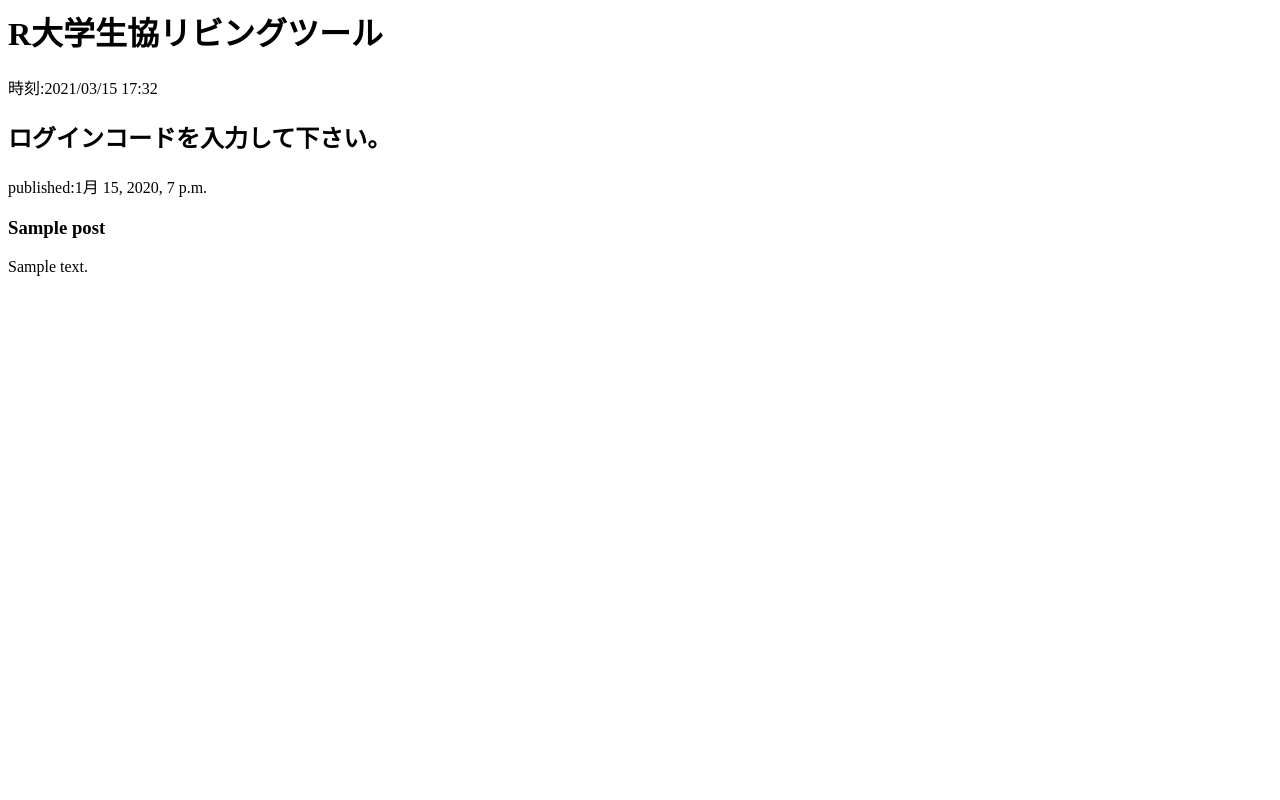
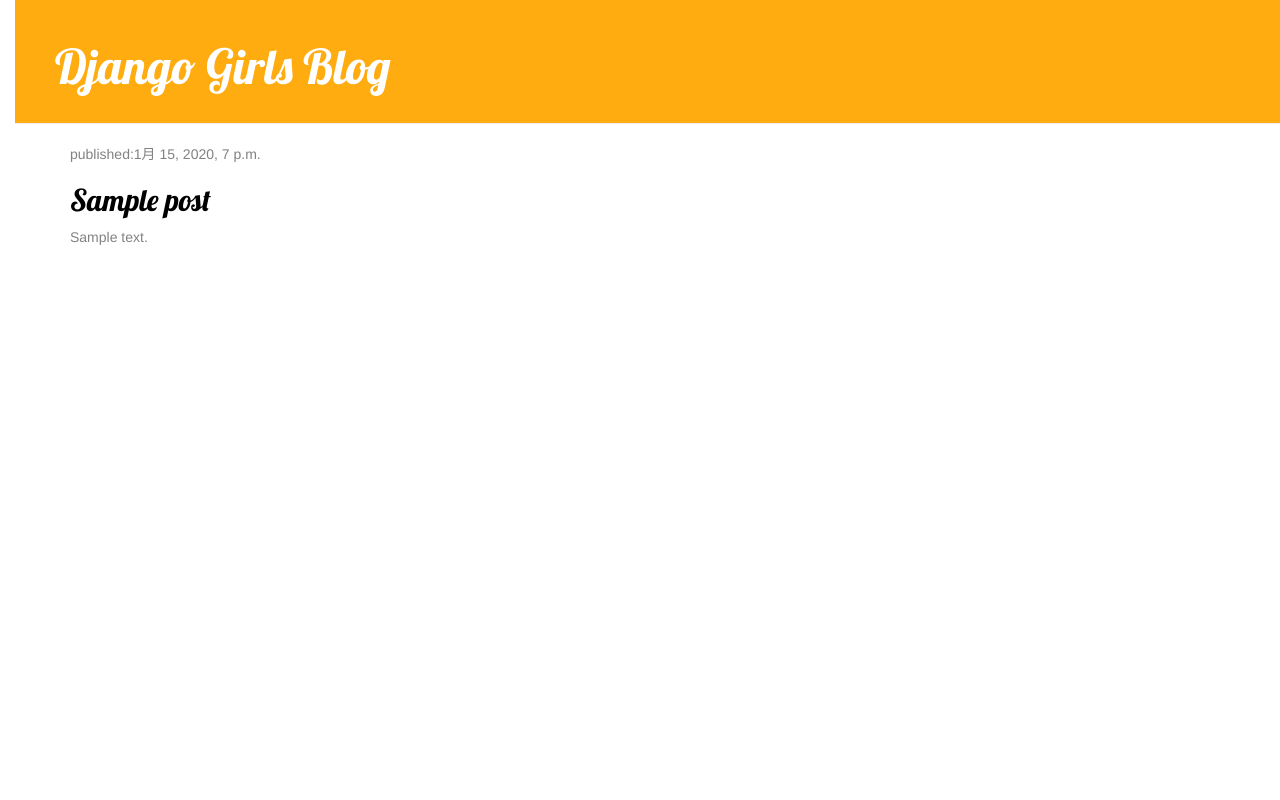
Before and after one commit to yusukey07/my-first-blog, a Django app: page / in a window 1280 px wide. Run offline with Django 3.2, Linux system fonts and the light colour scheme; tables that the repository leaves empty hold one stand-in row (values such as "Sample post"); some libraries are stand-ins or nearby versions.

Commit message:
詳細拡大機能追加

```diff
--- /dev/null
+++ b/blog/static/css/blog.css
@@ -0,0 +1,48 @@
+h1 a,h2 a{
+   color:#ffac11;
+   font-family: 'Lobster';
+}
+body {
+   padding-left: 15px;
+}
+.page-header{
+   background-color: #ffac11;
+   margin-top:0;
+   padding: 20px 20px 20px 40px;
+}
+.page-header h1, .page-header h1 a, .page-header h1 a:visited, .page-header h1 a:active{
+   color: #ffffff;
+   font-size: 36pt;
+   text-decoration: none;
+}
+.content{
+   margin-left:40px;
+}
+h1, h2, h3, h4{
+   font-family:'Lobster', cursive
+}
+
+.date{
+   color: #828282
+}
+
+.save{
+   float:right;
+}
+
+.post-form textarea, .post-form input{
+   width: 100%;
+}
+
+.top-menu, .topmenu:hover, .top-menu:visited{
+   color:#ffffff;
+   float:right;
+   font-size:26pt;
+   margin-right:20px;
+}
+.post{
+   margin-bottom: 70px;
+}
+.post h2 a, .post h2 a:visited{
+   color: #000000;
+}
--- /dev/null
+++ b/blog/templates/blog/base.html
@@ -0,0 +1,23 @@
+{% load static %}
+<html>
+   <head>
+      <title>Django Girls Blog</title>
+      <link rel="stylesheet" href="//maxcdn.bootstrapcdn.com/bootstrap/3.2.0/css/bootstrap.min.css">
+      <link rel="stylesheet" href="//maxcdn.bootstrapcdn.com/bootstrap/3.2.0/css/bootstrap-theme.min.css">
+      <link href="//fonts.googleapis.com/css?family=Lobster&subset=latin,latin-ext" rel="stylesheet" type="text/css">
+      <link rel="stylesheet" href="{% static 'css/blog.css' %}">
+
+   </head>
+   <body>
+      <div class="page-header">
+         <h1><a href="/">Django Girls Blog</a></h1>
+      </div>
+      <div class="content container">
+         <div class="row">
+               <div class="col-md-8">
+                  {% block content %}
+                  {% endblock %}
+      </div>
+
+   </body>
+</html>
--- a/blog/templates/blog/post_list.html
+++ b/blog/templates/blog/post_list.html
@@ -1,23 +1,12 @@
-<html>
-   <head>
-      <title>R大学生協リビングツール</title>
-   </head>
-   <body>
-      <div>
-      <h1>R大学生協リビングツール</h1>
+{% extends 'blog/base.html' %}
+{% block content%}
+   {% for post in posts %}
+      <div class="post">
+         <div class="date">
+            <p>published:{{post.published_date}}</p>
+            <h2><a href="{%url 'post_detail' pk=post.pk %}">{{post.title}}</a></h2>
+            <p>{{post.text}}</p>
+         </div>
       </div>
-      <div>
-         <p>時刻:2021/03/15 17:32</p>
-         <h2>ログインコードを入力して下さい。</h2>
-
-         {% for post in posts %}
-         <div>
-            <p>published:{{post.published_date}}</p>
-            <h3>{{post.title}}</h3>
-            <p>{{post.text|linebreaksbr}}</p>
-         </div>
-         {% endfor %}
-
-      </div>
-   </body>
-</html>
+   {% endfor %}
+{% endblock %}
--- a/blog/urls.py
+++ b/blog/urls.py
@@ -3,4 +3,5 @@
 
 urlpatterns =[
    path('', views.post_list, name='post_list'),
+   path('post/<int:pk>/', views.post_detail, name='post_detail')
 ]
--- a/blog/views.py
+++ b/blog/views.py
@@ -1,4 +1,4 @@
-from django.shortcuts import render
+from django.shortcuts import render, get_object_or_404
 from .models import Post
 from django.utils import timezone
 
@@ -6,3 +6,7 @@
 def post_list(request):
    posts = Post.objects.all()
    return render(request, 'blog/post_list.html',{'posts':posts})
+
+def post_detail(request, pk):
+   post = get_object_or_404(Post, pk=pk)
+   return render(request, 'blog/post_detail.html',{'post':post})
```
Also changed, not shown: blog/templates/blog/post_detail.html (added, +13 -0 lines).
